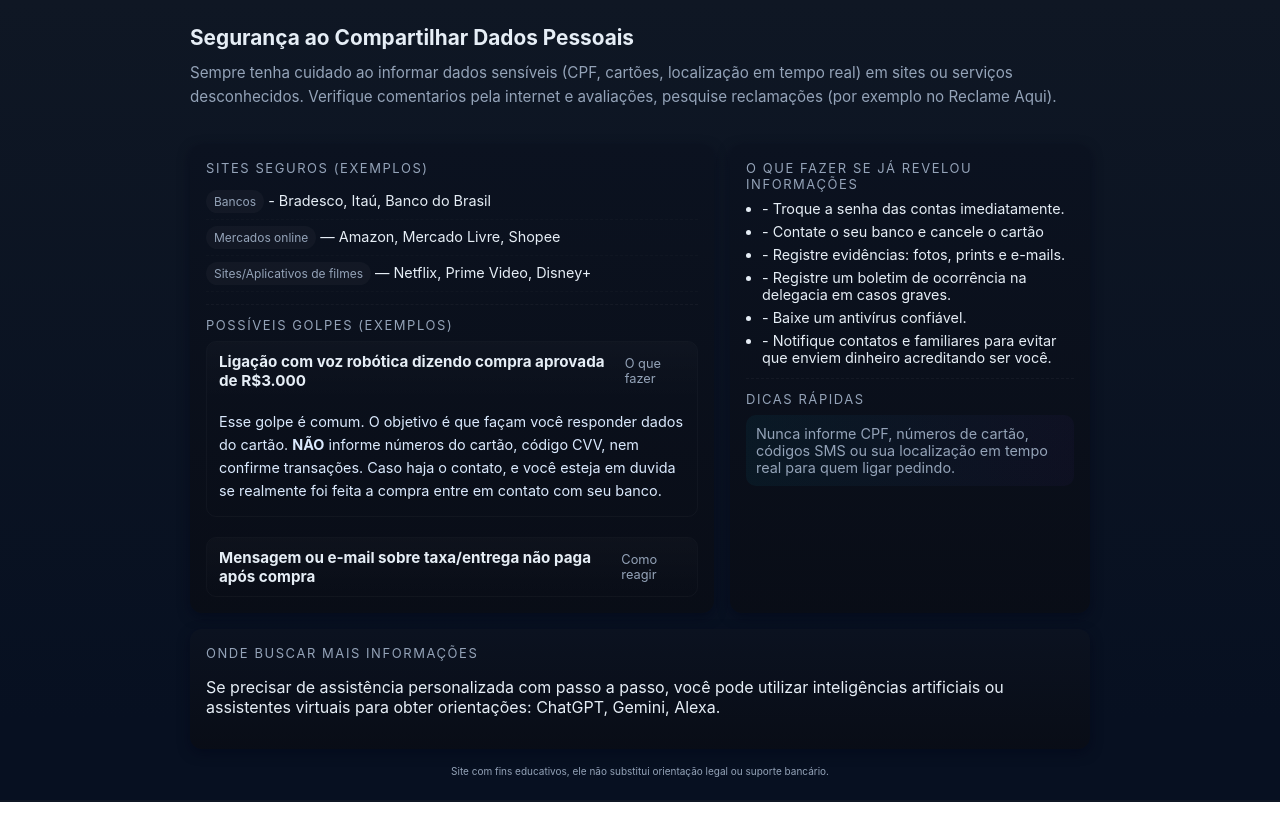
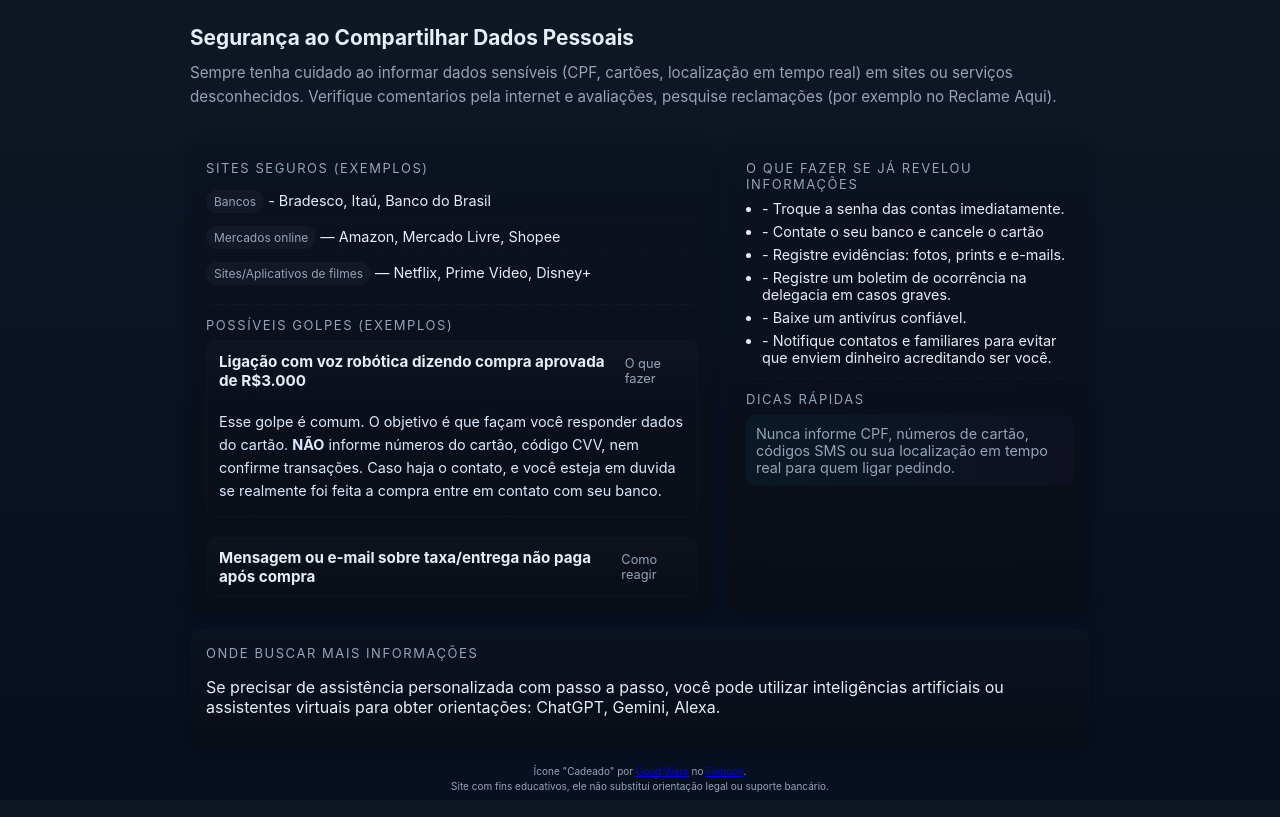
Before and after one commit to coquerococa/guiadados, a plain HTML site: page index.html in a window 1280 px wide. Drawn offline with Linux system fonts and the light colour scheme.

Commit message:
Update index.html

```diff
--- a/index.html
+++ b/index.html
@@ -4,6 +4,10 @@
   <meta charset="utf-8" />
   <meta name="viewport" content="width=device-width, initial-scale=1" />
   <title>Guia Rápido — Segurança de Dados Pessoais</title>
+
+  <!-- Ícone do site -->
+  <link rel="icon" type="image/png" href="cadeado.png">
+
   <link rel="stylesheet" href="projeto2.css">
 </head>
 <body>
@@ -72,7 +76,16 @@
     </div>
 
     <footer>
+        <small>
+  Ícone "Cadeado" por
+  <a href="https://www.flaticon.com/br/icone-gratis/cadeado_5527004" title="Cadeado ícone">Good Ware</a>
+  no <a href="https://www.flaticon.com/" title="Flaticon">Flaticon</a>.
+</small>
+<br>
       <small>Site com fins educativos, ele não substitui orientação legal ou suporte bancário.</small>
+
+
+
     </footer>
   </main>
 </body>
```
